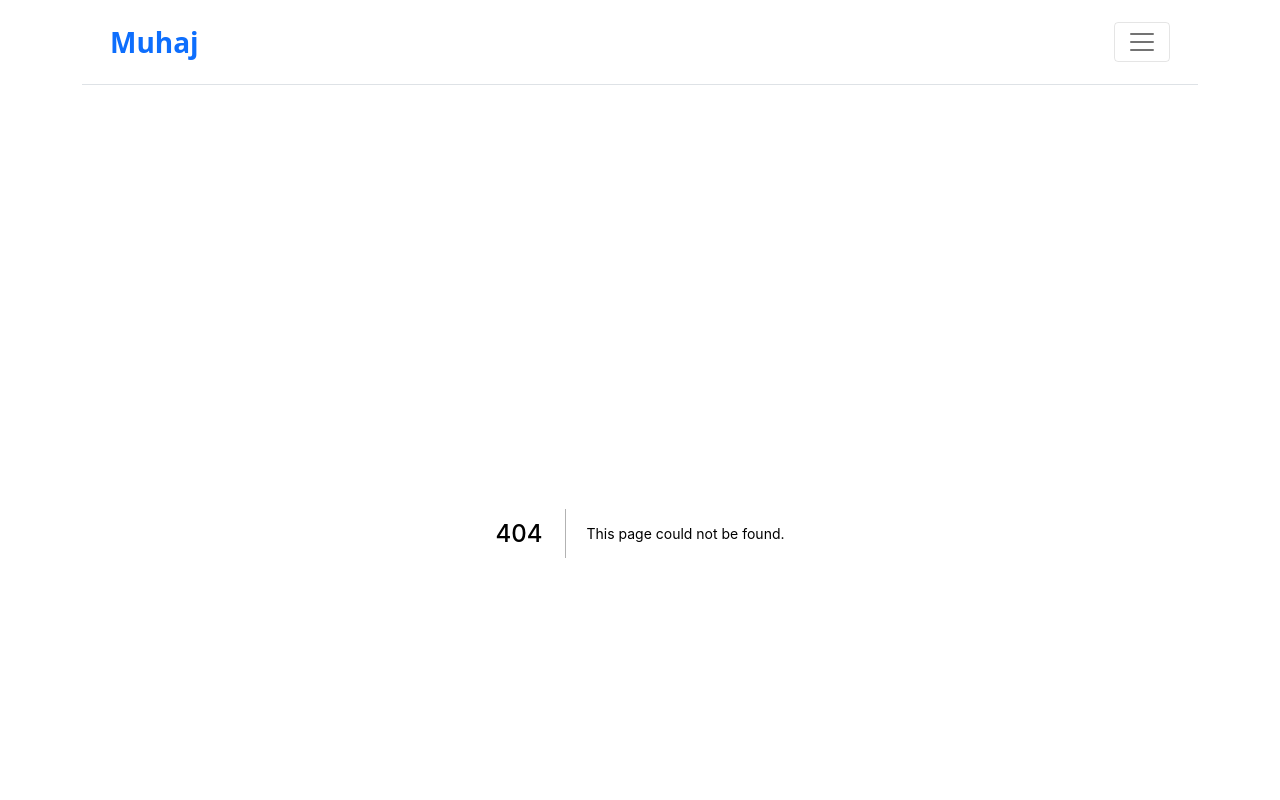
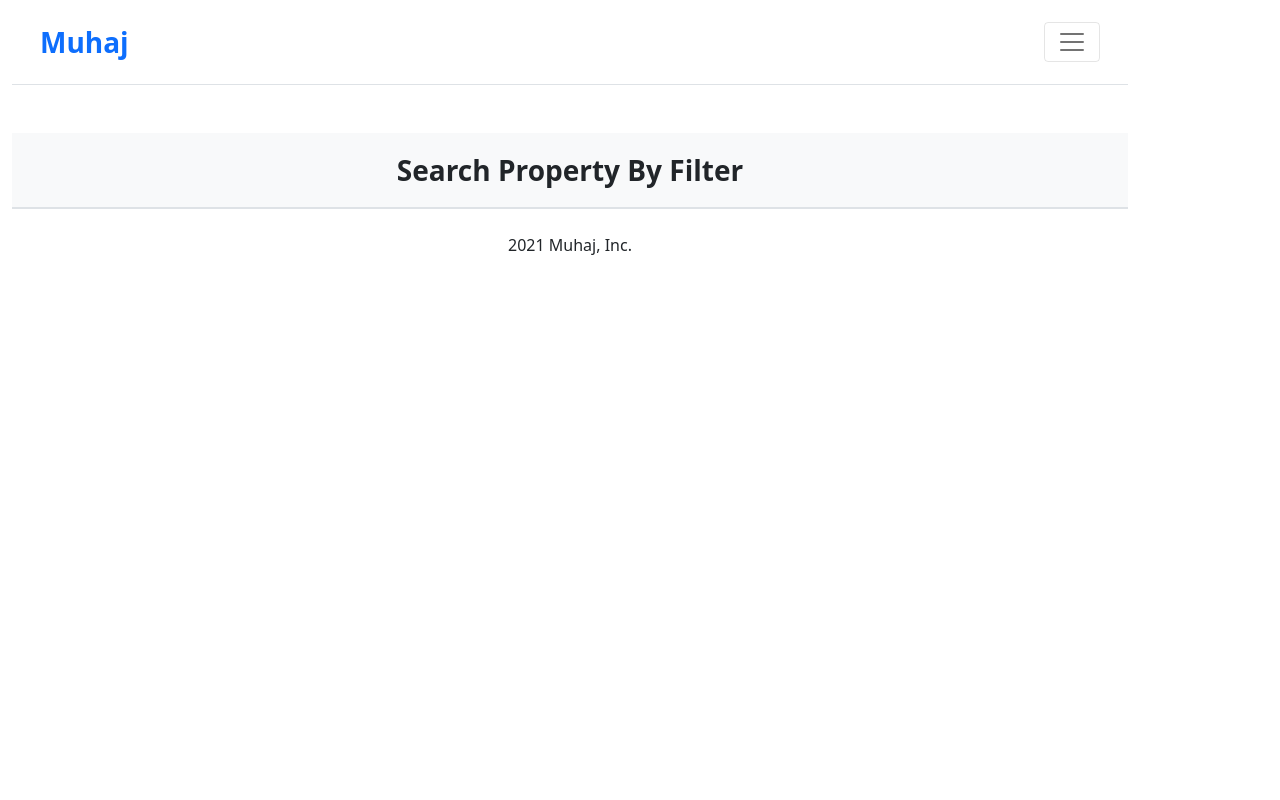
Before and after one commit to muhaj-dev/Real-Estate, a Next.js app: page /search in a window 1280 px wide. Before the commit this address had no page. Shown: the top 800 px of the page. Built offline with nearby package versions, Linux system fonts and the light colour scheme.

Commit message:
new page

```diff
--- a/components/Layout.jsx
+++ b/components/Layout.jsx
@@ -9,7 +9,7 @@ const Layout = ({ children }) => (
         <Head>
             <title>Real Estate</title>
         </Head>
-        <Container style={{ MaxWidth: '1280px', margin: 'auto' }}>
+        <Container style={{ MaxWidth: '1280px', margin: '0' }}>
             <header>
                 <Navbars />
             </header>
--- a/components/Navbars.jsx
+++ b/components/Navbars.jsx
@@ -9,7 +9,7 @@ import { FiKey } from 'react-icons/fi';
 
 const Navbars = () => (
     <Navbar bg="white" className="p-3 mb-5 border-bottom" expand="">
-        <Container>
+        <Container fluid>
             <Navbar.Brand href="/" className='fs-3 fw-bold text-primary'>Muhaj</Navbar.Brand>
             <Navbar.Toggle aria-controls="basic-navbar-nav" />
             <Navbar.Collapse id="basic-navbar-nav">
--- /dev/null
+++ b/pages/search.js
@@ -0,0 +1,26 @@
+import { useState } from "react";
+import { useRouter } from "next/router";
+import Image from "next/image";
+import { Container, Row, Col } from 'react-bootstrap';
+import { BsFilter } from 'react-icons/bs';
+
+const Search = () => {
+    const [searchFilter, setSearchFilter] = useState(false);
+    const router = useRouter();
+
+    return (
+        <Container fluid>
+            <Row
+            className="
+            bg-light
+            border-bottom
+            p-3 fw-bold fs-3
+            "
+            >
+                <span className="text-center align-middle">Search Property By Filter</span>
+            </Row>
+        </Container>
+    )
+}
+
+export default Search;
```
